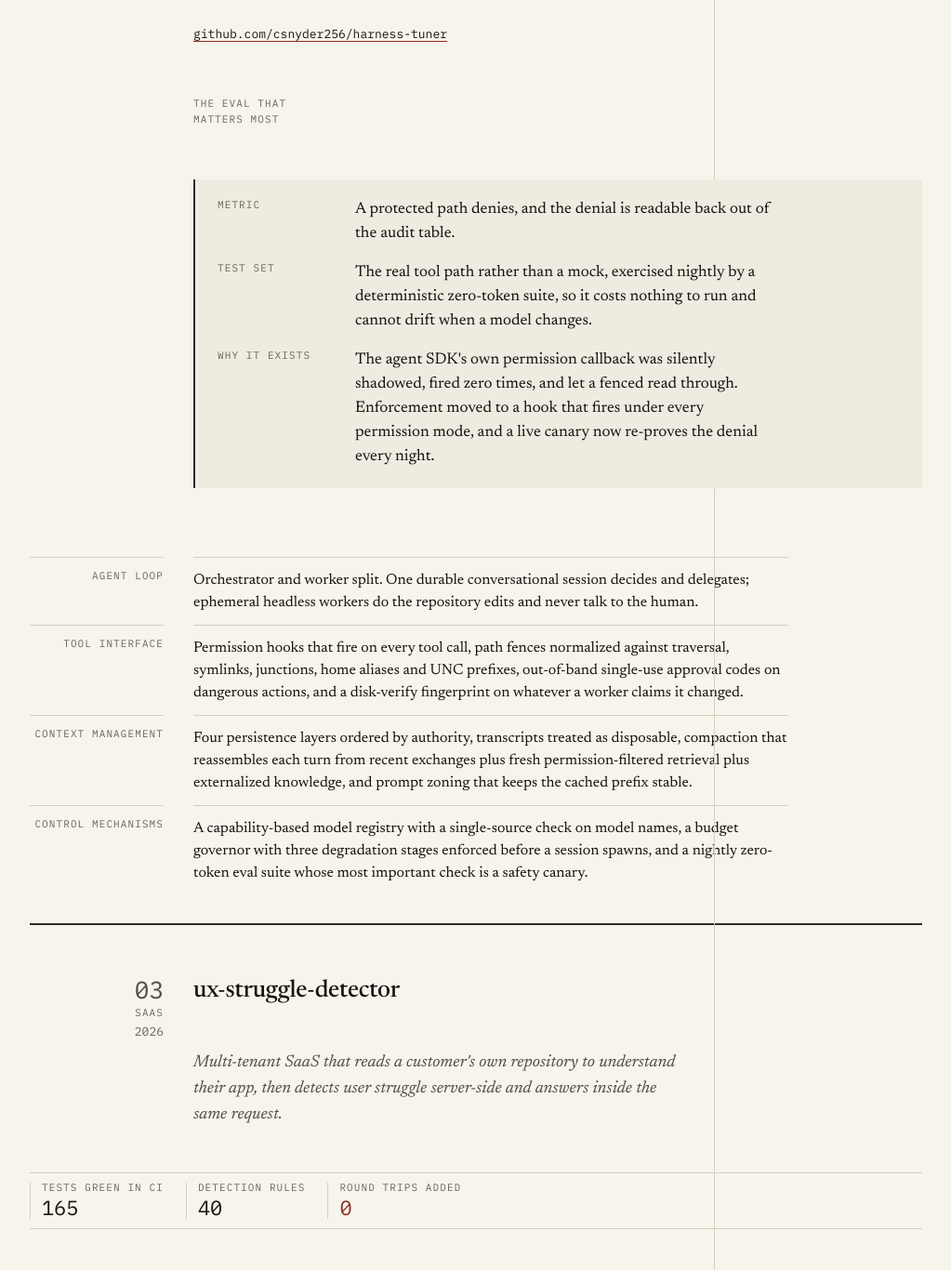
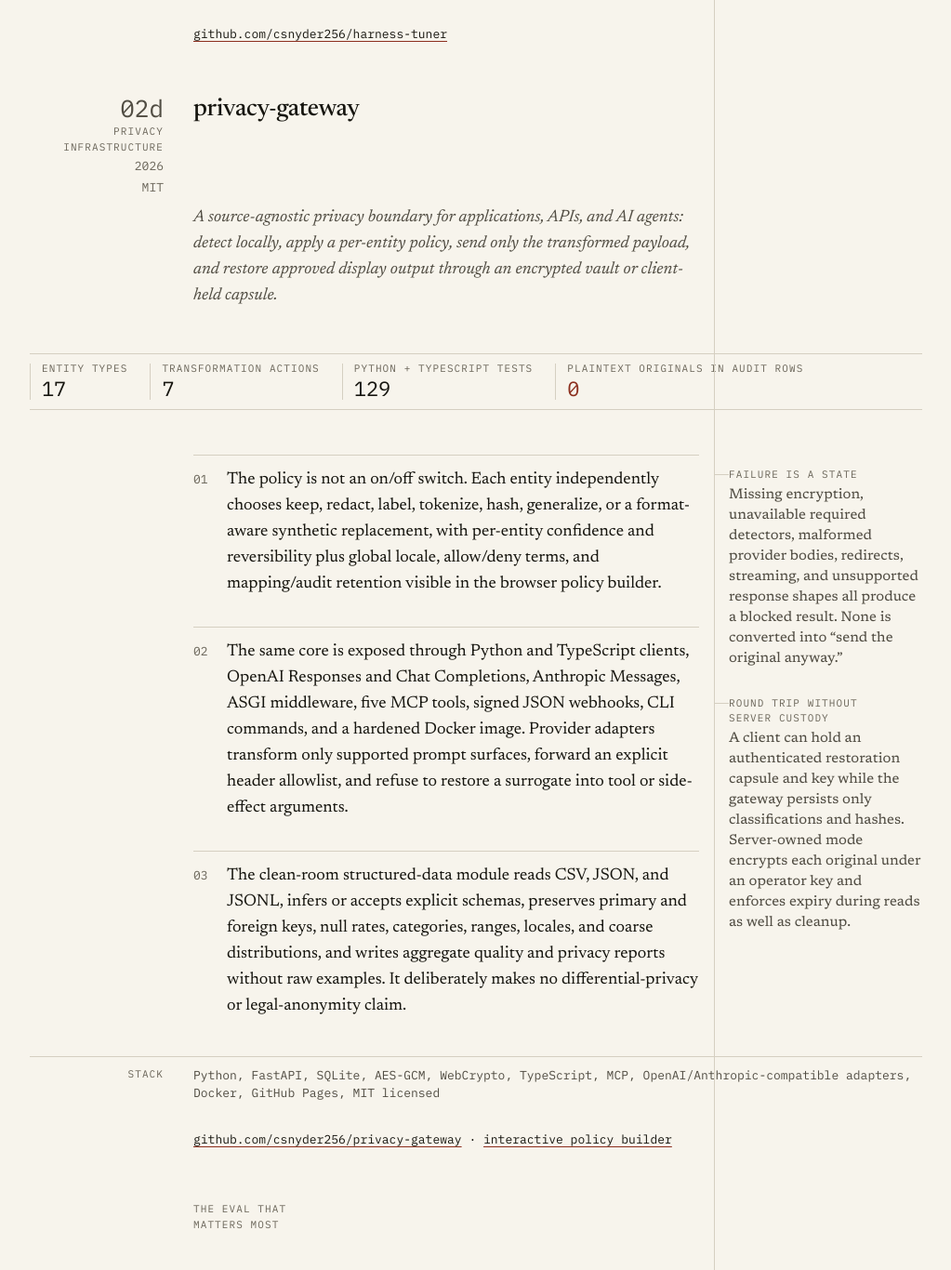
Before and after one commit to csnyder256/csnyder256.github.io, a plain HTML site: page index.html in a window 1280 px wide. Shown: the part 10634-12000 px from the top of the page at 93% size, without its empty margins (128-1151 px from the left). Drawn offline with Linux system fonts and the light colour scheme.

Commit message:
feat: add Privacy Gateway portfolio entry

```diff
--- a/index.html
+++ b/index.html
@@ -10,7 +10,7 @@
 <meta property="profile:first_name" content="Cade">
 <meta property="profile:last_name" content="Snyder">
 <meta property="og:title" content="Cade Snyder | AI Systems and Integration Engineer">
-<meta property="og:description" content="Agent harness architecture, permission-enforced tool gating, retrieval and memory design. Four live B2B products. 1,177 tests green in CI across public repositories.">
+<meta property="og:description" content="Agent harness architecture, permission-enforced tool gating, retrieval and memory design. Four live B2B products. 1,306 tests green in CI across public repositories.">
 <meta property="og:url" content="https://csnyder256.github.io/">
 <meta property="og:image" content="https://csnyder256.github.io/og.png">
 <meta property="og:image:width" content="1200">
@@ -510,7 +510,7 @@ a{color:var(--ink);text-decoration:underline;text-decoration-color:var(--accent)
 <section class="dept" id="summary" aria-labelledby="h-summary">
   <h2 id="h-summary">Summary</h2>
   <p class="kicker">LeClaire, Iowa</p>
-  <p class="lede">I build the harness around the model: what it may touch, what it remembers, what it retrieves, and what it costs. At Clarus I work on the AI integration surface of four live B2B products in one monorepo of 10 backend services and 1,019 HTTP endpoints, routing GPT-4o, Anthropic Claude, and a self-hosted olmOCR model served on vLLM behind per-tenant key routing, token quotas, and Presidio-based PII anonymization. Outside the platform I have published two architecture specifications for long-running agent systems: RAG-OS, the compiled architecture of a system I run on my own hardware, and org-memory-os, which takes that design apart to name which single-operator invariants stop holding once an organization is using it. Both are organized around one question, which is where authority lives when a model is in the loop and the model is the least reliable component in it. The public code carries 1,177 automated tests green in CI across MIT-licensed repositories.<span class="note"><span class="label">Sought</span>The AI platform itself. The harness, the retrieval, the memory, the controls, and the budget, owned end to end.</span></p>
+  <p class="lede">I build the harness around the model: what it may touch, what it remembers, what it retrieves, and what it costs. At Clarus I work on the AI integration surface of four live B2B products in one monorepo of 10 backend services and 1,019 HTTP endpoints, routing GPT-4o, Anthropic Claude, and a self-hosted olmOCR model served on vLLM behind per-tenant key routing, token quotas, and Presidio-based PII anonymization. Outside the platform I have published two architecture specifications for long-running agent systems: RAG-OS, the compiled architecture of a system I run on my own hardware, and org-memory-os, which takes that design apart to name which single-operator invariants stop holding once an organization is using it. Both are organized around one question, which is where authority lives when a model is in the loop and the model is the least reliable component in it. The public code carries 1,306 automated tests green in CI across MIT-licensed repositories.<span class="note"><span class="label">Sought</span>The AI platform itself. The harness, the retrieval, the memory, the controls, and the budget, owned end to end.</span></p>
 </section>
 
 <!-- ============ SELECTED SYSTEMS ============ -->
@@ -646,7 +646,27 @@ a{color:var(--ink);text-decoration:underline;text-decoration-color:var(--accent)
     <p class="links"><a href="https://github.com/csnyder256/harness-tuner" rel="noopener noreferrer" target="_blank">github.com/csnyder256/harness-tuner</a></p>
   </article>
 
-  <!-- 02d EVAL -->
+  <!-- 02d PRIVACY-GATEWAY -->
+  <article class="entry">
+    <div class="meta"><span class="entry-num">02d</span><span class="kind">Privacy infrastructure</span><span class="yr">2026</span><span class="yr">MIT</span></div>
+    <h4>privacy-gateway</h4>
+    <p class="pos">A source-agnostic privacy boundary for applications, APIs, and AI agents: detect locally, apply a per-entity policy, send only the transformed payload, and restore approved display output through an encrypted vault or client-held capsule.</p>
+    <div class="figures">
+      <div><span class="fig-label">Entity types</span><span class="fig-value">17</span></div>
+      <div><span class="fig-label">Transformation actions</span><span class="fig-value">7</span></div>
+      <div><span class="fig-label">Python + TypeScript tests</span><span class="fig-value">129</span></div>
+      <div><span class="fig-label">Plaintext originals in audit rows</span><span class="fig-value is-zero">0</span></div>
+    </div>
+    <ol class="evidence full">
+      <li><span class="note"><span class="label">Failure is a state</span>Missing encryption, unavailable required detectors, malformed provider bodies, redirects, streaming, and unsupported response shapes all produce a blocked result. None is converted into “send the original anyway.”</span>The policy is not an on/off switch. Each entity independently chooses keep, redact, label, tokenize, hash, generalize, or a format-aware synthetic replacement, with per-entity confidence and reversibility plus global locale, allow/deny terms, and mapping/audit retention visible in the browser policy builder.</li>
+      <li><span class="note"><span class="label">Round trip without server custody</span>A client can hold an authenticated restoration capsule and key while the gateway persists only classifications and hashes. Server-owned mode encrypts each original under an operator key and enforces expiry during reads as well as cleanup.</span>The same core is exposed through Python and TypeScript clients, OpenAI Responses and Chat Completions, Anthropic Messages, ASGI middleware, five MCP tools, signed JSON webhooks, CLI commands, and a hardened Docker image. Provider adapters transform only supported prompt surfaces, forward an explicit header allowlist, and refuse to restore a surrogate into tool or side-effect arguments.</li>
+      <li>The clean-room structured-data module reads CSV, JSON, and JSONL, infers or accepts explicit schemas, preserves primary and foreign keys, null rates, categories, ranges, locales, and coarse distributions, and writes aggregate quality and privacy reports without raw examples. It deliberately makes no differential-privacy or legal-anonymity claim.</li>
+    </ol>
+    <dl class="stackline"><dt>Stack</dt><dd>Python, FastAPI, SQLite, AES-GCM, WebCrypto, TypeScript, MCP, OpenAI/Anthropic-compatible adapters, Docker, GitHub Pages, MIT licensed</dd></dl>
+    <p class="links"><a href="https://github.com/csnyder256/privacy-gateway" rel="noopener noreferrer" target="_blank">github.com/csnyder256/privacy-gateway</a> · <a href="https://csnyder256.github.io/privacy-gateway/" rel="noopener noreferrer" target="_blank">interactive policy builder</a></p>
+  </article>
+
+  <!-- 02e EVAL -->
   <h4 class="eval-h" id="h-eval">The eval that matters most</h4>
   <dl class="eval" aria-labelledby="h-eval">
     <dt>Metric</dt><dd>A protected path denies, and the denial is readable back out of the audit table.</dd>
@@ -711,7 +731,7 @@ a{color:var(--ink);text-decoration:underline;text-decoration-color:var(--accent)
   <!-- 05 ALSO PUBLIC -->
   <article class="entry" id="also-public">
     <div class="meta"><span class="entry-num">05</span></div>
-    <p class="body" style="font-size:var(--fs-note);line-height:1.4667;color:var(--ink-2)">Also public: gba-rom-hack-ide, which exposes 71 tools through a Model Context Protocol server so a coding agent can edit a game directly; grain-bids-to-excel, 97 tests green in CI; and openrouter-model-picker, a client-side tool that joins live OpenRouter pricing and benchmark data and asks a free model to recommend one, 18 tests green in CI. Together with the four systems above, harness-tuner's 122 (three operating systems, three Python versions, per push), and openrouter-model-picker's 18, they account for the 1,177 tests.</p>
+    <p class="body" style="font-size:var(--fs-note);line-height:1.4667;color:var(--ink-2)">Also public: gba-rom-hack-ide, which exposes 71 tools through a Model Context Protocol server so a coding agent can edit a game directly; grain-bids-to-excel, 97 tests green in CI; and openrouter-model-picker, a client-side tool that joins live OpenRouter pricing and benchmark data and asks a free model to recommend one, 18 tests green in CI. Together with the systems above, privacy-gateway's 129 Python and TypeScript tests, harness-tuner's 122 (three operating systems, three Python versions, per push), and openrouter-model-picker's 18, they account for the 1,306 tests.</p>
   </article>
 </section>
 
```
